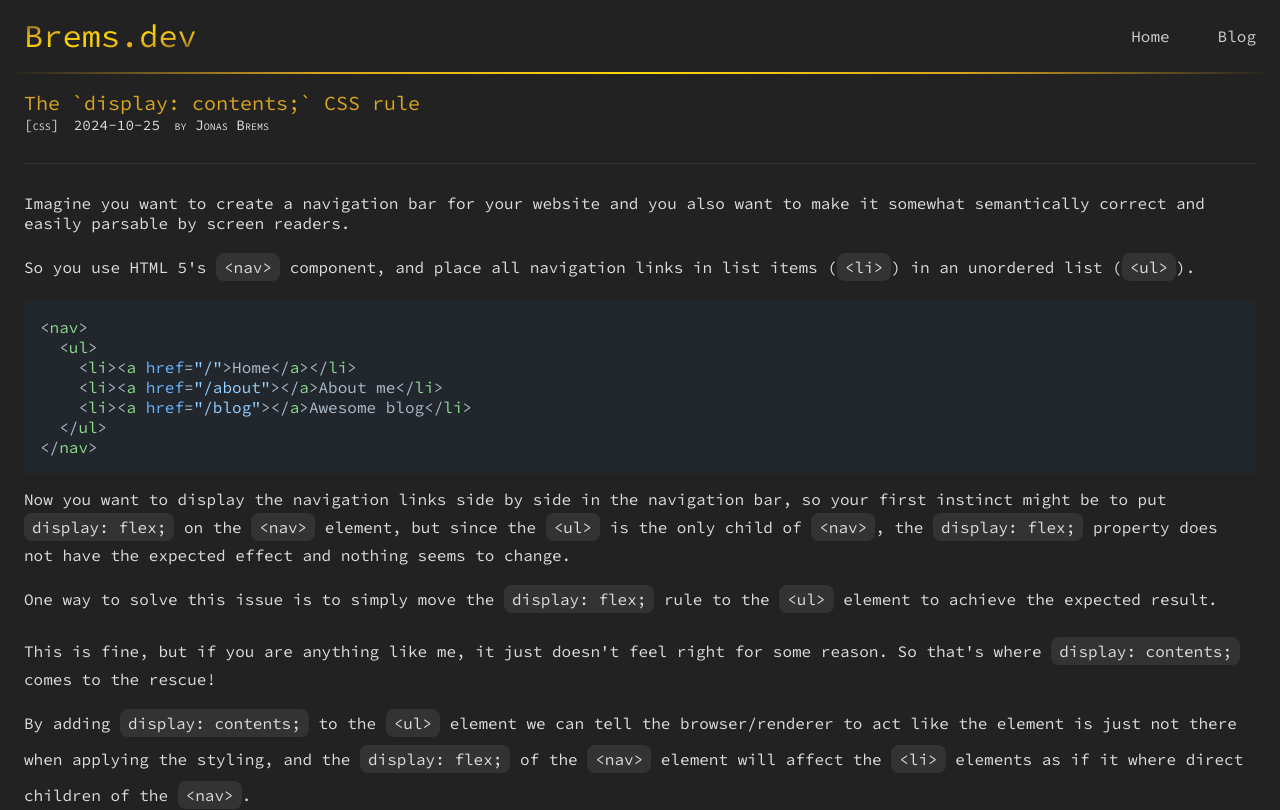
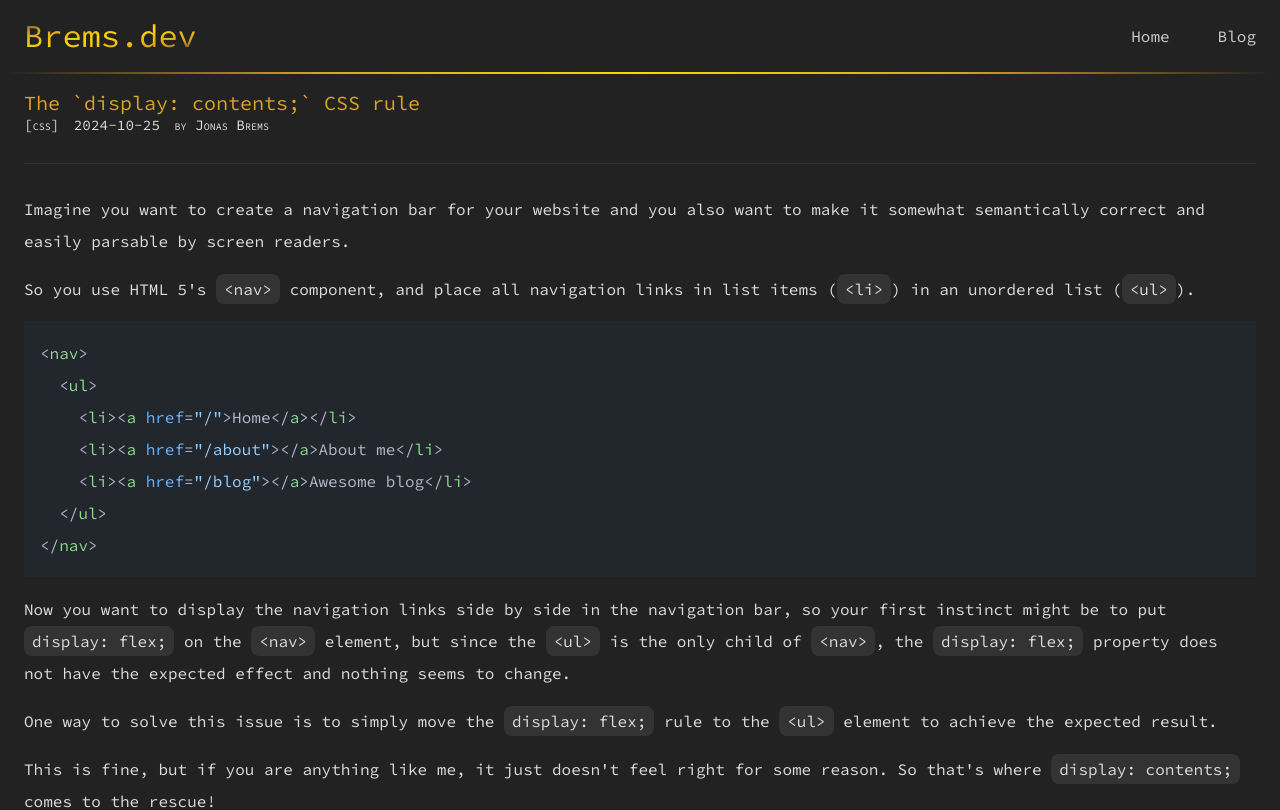
Before and after one commit to jbrems/brems.dev, a Next.js app: page /blog/display-contents in a window 1280 px wide. Shown: the top 810 px of the page. Built offline with nearby package versions, Linux system fonts and the light colour scheme.

Commit message:
More blog posts and some fixes

```diff
--- a/src/app/blog/[id]/page.module.css
+++ b/src/app/blog/[id]/page.module.css
@@ -2,18 +2,13 @@
   margin-top: 1rem;
 
   & .content {
+    line-height: 2em;
+
     & :not(pre) code {
-      display: inline-block;
+      display: inline;
       background-color: #333333;
-      padding: 0.25em 0.5em;
+      padding: 0.3em 0.5em;
       border-radius: 0.5em;
-      margin: 0.25em 0;
-    }
-
-    & pre code {
-      display: block;
-      padding: 1em;
-      overflow-y: auto;
     }
   }
 }
--- a/src/app/globals.css
+++ b/src/app/globals.css
@@ -6,8 +6,6 @@
 
   font-family: "Source Code Pro", monospace;
   font-optical-sizing: auto;
-  font-weight: 400;
-  font-style: normal;
 }
 
 body {
@@ -18,3 +16,7 @@ body {
 a {
   color: #bbbbbb;
 }
+
+h1, h2, h3, h4, h5 {
+  font-weight: normal;
+}
--- a/src/components/blog-post/blog-post-preview/BlogPostPreview.tsx
+++ b/src/components/blog-post/blog-post-preview/BlogPostPreview.tsx
@@ -5,7 +5,7 @@ export function BlogPostPreview({ blogPost, children }: { blogPost: BlogPost, ch
   return <article className={styles.blogPostPreview}>
     <h1>{blogPost.title}</h1>
     <p className={styles.metadata}>
-      <span>[{blogPost.topic}]</span>
+      {blogPost.topic && <span>[{blogPost.topic}]</span>}
       <span>{blogPost.date?.toISOString().split('T')[0]}</span>
       <span>by Jonas Brems</span>
     </p>
```
Also changed, not shown: blog-posts/popup-vs-modal.md (added, +26 -0 lines), blog-posts/sttp/undo-last-git-commit.md (added, +9 -0 lines).
